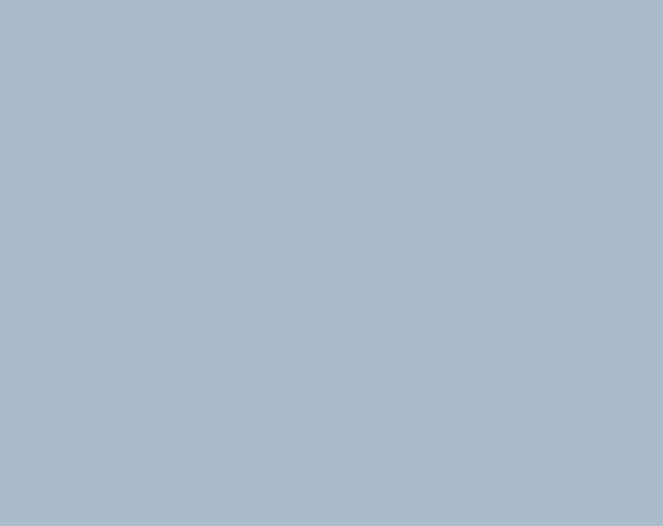
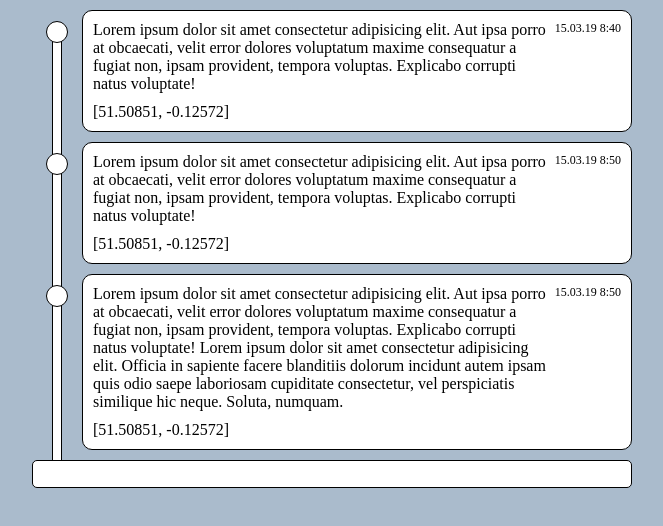
Before and after one commit to Turovae/ahj-media-timeline, a website built with webpack: page src/index.html in a window 1280 px wide. Shown: the whole page, without its empty margins (308-971 px from the left). Built offline with nearby package versions, Linux system fonts and the light colour scheme.

Commit message:
add markup

```diff
--- a/src/css/style.css
+++ b/src/css/style.css
@@ -1,3 +1,76 @@
+* {
+    margin: 0;
+    padding: 0;
+    box-sizing: border-box;
+}
+
 body {
     background-color: #abc;
 }
+
+.container {
+    max-width: 600px;
+    margin: 0 auto;
+    margin-top: 10px;
+}
+
+.timeline-container {
+    display: flex;
+}
+
+.timeline-line {
+    min-width: 10px;
+    /* width: 20px; */
+    margin: 0 20px;
+    margin-top: 15px;
+    /* height: 100px; */
+    align-self: stretch;
+    border: 1px solid black;
+    border-bottom: none;
+    background-color: #fff;
+}
+
+.message {
+    border: 1px solid black;
+    margin-bottom: 10px;
+    padding: 10px;
+    border-radius: 10px;
+    position: relative;
+    background-color: #fff;
+}
+
+.message::before {
+    content: '';
+    display: block;
+    width: 20px;
+    height: 20px;
+    border: 1px solid black;
+    border-radius: 50%;
+    position: absolute;
+    left: -37px;
+    background-color: #fff;
+}
+
+.message-text {
+    margin-right: 70px;
+    margin-bottom: 10px;
+}
+
+.message-timestamp {
+    position: absolute;
+    right: 10px;
+    top: 10px;
+    font-size: 12px;
+}
+
+.textinput {
+    width: 100%;
+}
+
+.textinput-area {
+    width: 100%;
+    padding: 5px 10px;
+    border: 1px solid black;
+    border-radius: 5px;
+    font-size: 14px;
+}
--- a/src/index.html
+++ b/src/index.html
@@ -1,12 +1,54 @@
 <!DOCTYPE html>
 <html lang="en">
+
 <head>
-    <meta charset="UTF-8">
-    <meta http-equiv="X-UA-Compatible" content="IE=edge">
-    <meta name="viewport" content="width=device-width, initial-scale=1.0">
-    <title>Document</title>
+  <meta charset="UTF-8">
+  <meta http-equiv="X-UA-Compatible" content="IE=edge">
+  <meta name="viewport" content="width=device-width, initial-scale=1.0">
+  <title>Document</title>
 </head>
+
 <body>
-    <div class="app"></div>
+  <div class="app">
+    <div class="container">
+      <div class="timeline-container">
+        <div class="timeline-line"></div>
+        <div class="timeline-mesages">
+          <div class="message">
+            <div class="message-text">
+              Lorem ipsum dolor sit amet consectetur adipisicing elit. Aut ipsa porro at obcaecati, velit error dolores
+              voluptatum maxime consequatur a fugiat non, ipsam provident, tempora voluptas. Explicabo corrupti natus
+              voluptate!
+            </div>
+            <div class="message-timestamp">15.03.19 8:40</div>
+            <div class="mesage-location">[51.50851, -0.12572]</div>
+          </div>
+          <div class="message">
+            <div class="message-text">
+              Lorem ipsum dolor sit amet consectetur adipisicing elit. Aut ipsa porro at obcaecati, velit error dolores
+              voluptatum maxime consequatur a fugiat non, ipsam provident, tempora voluptas. Explicabo corrupti natus
+              voluptate!
+            </div>
+            <div class="message-timestamp">15.03.19 8:50</div>
+            <div class="message-location">[51.50851, -0.12572]</div>
+          </div>
+          <div class="message">
+            <div class="message-text">
+              Lorem ipsum dolor sit amet consectetur adipisicing elit. Aut ipsa porro at obcaecati, velit error dolores
+              voluptatum maxime consequatur a fugiat non, ipsam provident, tempora voluptas. Explicabo corrupti natus
+              voluptate!
+              Lorem ipsum dolor sit amet consectetur adipisicing elit. Officia in sapiente facere blanditiis dolorum incidunt autem ipsam quis odio saepe laboriosam cupiditate consectetur, vel perspiciatis similique hic neque. Soluta, numquam.
+            </div>
+            <div class="message-timestamp">15.03.19 8:50</div>
+            <div class="message-location">[51.50851, -0.12572]</div>
+          </div>
+        </div>
+      </div>
+      <form name="textinput" class="textinput">
+        <input type="text" name="" id="" class="textinput-area">
+      </form>
+    </div>
+  </div>
 </body>
+
 </html>
```
